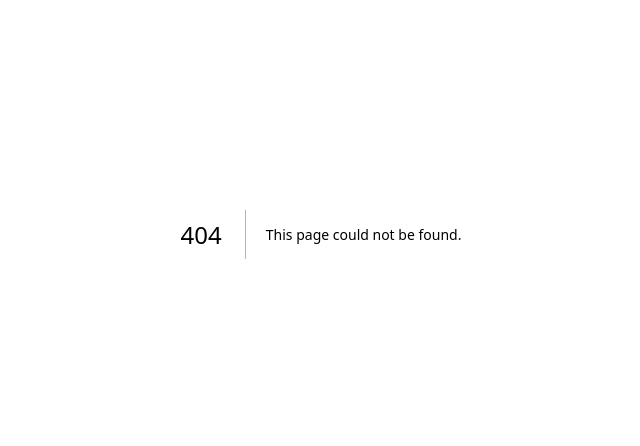
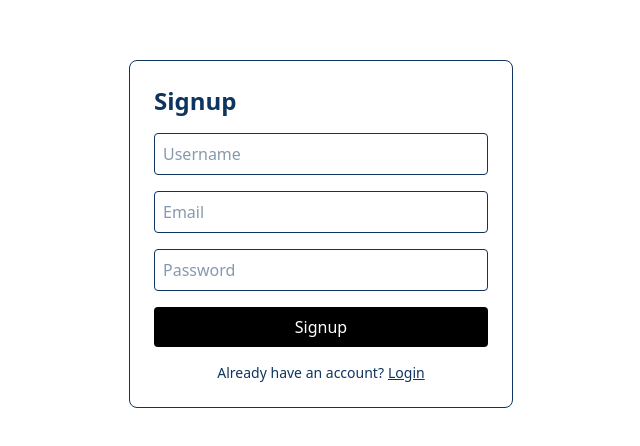
Before and after one commit to rajatrathod756/Devlog, a Next.js app in the folder web/: page /signup in a window 1280 px wide. Before the commit this address had no page. Shown: the part 166-612 px from the top of the page, without its empty margins (319-959 px from the left). Built offline with nearby package versions, Linux system fonts and the light colour scheme; no server answers.

Commit message:
Signup page and logout functionality added along with some tailwind styles in UI

```diff
--- a/web/app/login/page.tsx
+++ b/web/app/login/page.tsx
@@ -1,51 +1,60 @@
-'use client'
+"use client";
 
-import { useState } from 'react'
-import { useRouter } from 'next/navigation'
-import { authService } from '@/lib/services/authService'
-import { Login } from '@mui/icons-material'
+import { useState } from "react";
+import { useRouter } from "next/navigation";
+import { authService } from "@/lib/services/authService";
+import { Login } from "@mui/icons-material";
+import { useEffect } from "react";
 
 type LoginPayload = {
-  username: string
-  password: string
-}
+  username: string;
+  password: string;
+};
 
 export default function LoginPage() {
-  const router = useRouter()
+  const router = useRouter();
 
   const [formData, setFormData] = useState<LoginPayload>({
-    username: '',
-    password: '',
-  })
+    username: "",
+    password: "",
+  });
 
-  const [loading, setLoading] = useState(false)
+  const [loading, setLoading] = useState(false);
 
   const handleChange = (e: React.ChangeEvent<HTMLInputElement>) => {
     setFormData({
       ...formData,
       [e.target.name]: e.target.value,
-    })
-  }
+    });
+  };
 
   const handleLogin = async (e: React.FormEvent) => {
-    e.preventDefault()
+    e.preventDefault();
 
     try {
-      setLoading(true)
+      setLoading(true);
 
-      const response = await authService.login(formData)
+      const response = await authService.login(formData);
 
       // assuming backend returns { access_token: "token_here" }
-      localStorage.setItem('token', response.access_token)
+      localStorage.setItem("token", response.access_token);
 
       // navigate to home page
-      router.push('/')
+      router.push("/");
     } catch (error) {
-      console.error('Login failed', error)
+      console.error("Login failed", error);
     } finally {
-      setLoading(false)
+      setLoading(false);
     }
-  }
+  };
+
+  useEffect(() => {
+    const token = localStorage.getItem("token");
+
+    if (token) {
+      router.push("/");
+    }
+  }, []);
 
   return (
     <div className="flex min-h-screen items-center justify-center">
@@ -58,7 +67,7 @@ export default function LoginPage() {
         <input
           type="text"
           name="username"
-          placeholder="Username"
+          placeholder="Email"
           value={formData.username}
           onChange={handleChange}
           className="border p-2 rounded text-secondary-1"
@@ -76,11 +85,27 @@ export default function LoginPage() {
         <button
           type="submit"
           disabled={loading}
-          className="bg-black text-white p-2 rounded"
+          className={`
+            bg-black
+            text-white
+            p-2
+            rounded
+            ${loading ? "cursor-not-allowed opacity-50" : "cursor-pointer"}
+          `}
         >
-          {loading ? 'Logging in...' : 'Login'}
+          {loading ? "Logging in..." : "Login"}
         </button>
+
+        <p className="text-sm text-center text-secondary-1">
+          Don't have an account?
+          <span
+            onClick={() => router.push("/signup")}
+            className="ml-1 cursor-pointer underline"
+          >
+            Signup
+          </span>
+        </p>
       </form>
     </div>
-  )
+  );
 }
--- /dev/null
+++ b/web/app/signup/page.tsx
@@ -0,0 +1,172 @@
+"use client";
+
+import { useEffect, useState } from "react";
+
+import { useRouter } from "next/navigation";
+
+import { authService } from "@/lib/services/authService";
+
+type SignupPayload = {
+  username: string;
+  email: string;
+  password: string;
+};
+
+export default function SignupPage() {
+  const router = useRouter();
+
+  const [formData, setFormData] = useState<SignupPayload>({
+    username: "",
+    email: "",
+    password: "",
+  });
+
+  const [loading, setLoading] = useState(false);
+
+  // Redirect authenticated users
+
+  useEffect(() => {
+    const token = localStorage.getItem("token");
+
+    if (token) {
+      router.push("/");
+    }
+  }, []);
+
+  const handleChange = (e: React.ChangeEvent<HTMLInputElement>) => {
+    setFormData({
+      ...formData,
+      [e.target.name]: e.target.value,
+    });
+  };
+
+  const handleSignup = async (e: React.FormEvent) => {
+    e.preventDefault();
+
+    try {
+      setLoading(true);
+
+      await authService.signup(formData);
+
+      // redirect to login
+
+      router.push("/login");
+    } catch (error) {
+      console.error("Signup failed", error);
+    } finally {
+      setLoading(false);
+    }
+  };
+
+  return (
+    <div
+      className="
+      flex
+      min-h-screen
+      items-center
+      justify-center
+    "
+    >
+      <form
+        onSubmit={handleSignup}
+        className="
+          flex
+          w-full
+          max-w-sm
+          flex-col
+          gap-4
+          border
+          p-6
+          rounded-lg
+          border-secondary-1
+        "
+      >
+        <h1
+          className="
+          text-2xl
+          font-bold
+          text-secondary-1
+        "
+        >
+          Signup
+        </h1>
+
+        <input
+          type="text"
+          name="username"
+          placeholder="Username"
+          value={formData.username}
+          onChange={handleChange}
+          className="
+            border
+            p-2
+            rounded
+            text-secondary-1
+          "
+        />
+
+        <input
+          type="email"
+          name="email"
+          placeholder="Email"
+          value={formData.email}
+          onChange={handleChange}
+          className="
+            border
+            p-2
+            rounded
+            text-secondary-1
+          "
+        />
+
+        <input
+          type="password"
+          name="password"
+          placeholder="Password"
+          value={formData.password}
+          onChange={handleChange}
+          className="
+            border
+            p-2
+            rounded
+            text-secondary-1
+          "
+        />
+
+        <button
+          type="submit"
+          disabled={loading}
+          className="
+            bg-black
+            text-white
+            p-2
+            rounded
+            cursor-pointer
+          "
+        >
+          {loading ? "Creating account..." : "Signup"}
+        </button>
+
+        <p
+          className="
+          text-sm
+          text-center
+          text-secondary-1
+        "
+        >
+          Already have an account?
+          <span
+            onClick={() => router.push("/login")}
+            className="
+              ml-1
+              cursor-pointer
+              underline
+            "
+          >
+            Login
+          </span>
+        </p>
+      </form>
+    </div>
+  );
+}
--- a/web/components/navigtion/NavItem.tsx
+++ b/web/components/navigtion/NavItem.tsx
@@ -1,15 +1,32 @@
 type NavItemProps = {
-  label: string
-  disabled?: boolean
-}
+  label: string;
+  disabled?: boolean;
+  onClick?: () => void;
+};
 
 export default function NavItem({
   label,
   disabled = false,
+  onClick,
 }: NavItemProps) {
   return (
-    <button className=" text-secondary-1 p-2 rounded-md" disabled={disabled}>
+    <button
+      className={`
+    text-secondary-1
+    p-2
+    rounded-md
+    transition-colors
+
+    ${
+      disabled
+        ? "cursor-not-allowed opacity-50"
+        : "cursor-pointer hover:bg-gray-100"
+    }
+  `}
+      disabled={disabled}
+      onClick={onClick}
+    >
       {label}
     </button>
-  )
+  );
 }
--- a/web/components/navigtion/NavigationMenu.tsx
+++ b/web/components/navigtion/NavigationMenu.tsx
@@ -1,4 +1,6 @@
-import NavItem from "./NavItem"
+import NavItem from "./NavItem";
+
+import { logout } from "@/lib/utils/logout";
 
 export default function NavigationMenu() {
   return (
@@ -10,6 +12,8 @@ export default function NavigationMenu() {
       <NavItem label="Notifications" disabled />
 
       <NavItem label="Bookmarks" disabled />
+
+      <NavItem label="Logout" onClick={logout} />
     </nav>
-  )
+  );
 }
--- a/web/lib/api/auth.ts
+++ b/web/lib/api/auth.ts
@@ -1,8 +1,27 @@
 import { http } from '@/lib/http'
-import type {LoginResponse } from '@/types'
+
+import type {
+  LoginResponse,
+  SignupPayload,
+  UserResponse
+} from '@/types'
 
 
 export const authApi = {
-  login: (payload: FormData) =>
-    http.post<LoginResponse>('/auth/login', payload),
+
+  login: (
+    payload: FormData
+  ) =>
+    http.post<LoginResponse>(
+      '/auth/login',
+      payload
+    ),
+
+  signup: (
+    payload: SignupPayload
+  ) =>
+    http.post<UserResponse>(
+      '/auth/signup',
+      payload
+    ),
 }
--- /dev/null
+++ b/web/lib/auth.ts
@@ -0,0 +1,8 @@
+export const isAuthenticated = () => {
+
+  if (typeof window === 'undefined') {
+    return false
+  }
+
+  return !!localStorage.getItem('token')
+}
--- a/web/lib/services/authService.ts
+++ b/web/lib/services/authService.ts
@@ -1,18 +1,36 @@
-// lib/services/authService.ts
+import { authApi } from '@/lib/api/auth'
 
-import { authApi } from '@/lib/api/auth'
-import { LoginPayload } from '@/types'
+import type {
+  LoginPayload,
+  SignupPayload
+} from '@/types'
+
 
 export const authService = {
-  login: async (payload: LoginPayload) => {
+
+  login: async (
+    payload: LoginPayload
+  ) => {
+
     const formData = new FormData()
 
-    console.log('Payload in authService.login:', payload)
-    formData.append('username', payload.username)
-    formData.append('password', payload.password)
+    formData.append(
+      'username',
+      payload.username
+    )
 
-    const data = await authApi.login(formData)
+    formData.append(
+      'password',
+      payload.password
+    )
 
-    return data
+    return authApi.login(formData)
+  },
+
+  signup: async (
+    payload: SignupPayload
+  ) => {
+
+    return authApi.signup(payload)
   },
 }
--- /dev/null
+++ b/web/lib/utils/logout.ts
@@ -0,0 +1,6 @@
+export const logout = () => {
+
+  localStorage.removeItem('token')
+
+  window.location.href = '/login'
+}
```
Also changed, not shown: web/types/index.ts (+14 -0 lines), 1 other file (tests, documents, lock files or other folders).
